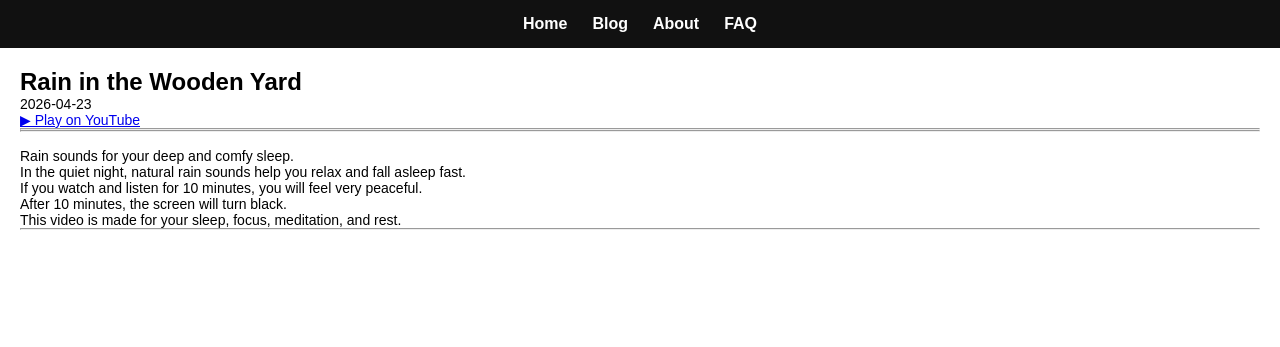
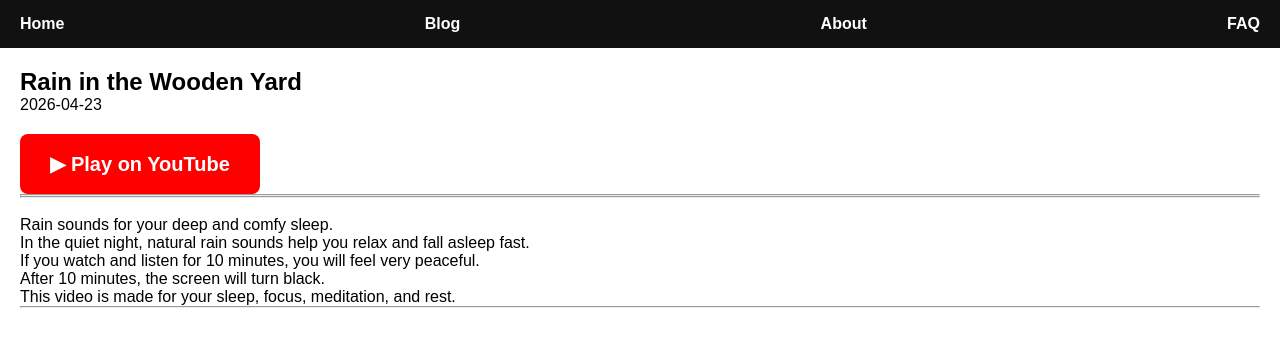
Before and after one commit to choijangwook/rain-deep-sleep, a Jekyll site: the page built from _posts/2026-04-23-나무집마당의 빗소리.md, in a window 1280 px wide. Shown: the top 347 px of the page. Built offline with Jekyll 4.4.1, drawn with Linux system fonts in a browser that asks for light colours.

Commit message:
Update style.css

```diff
--- a/assets/css/style.css
+++ b/assets/css/style.css
@@ -16,7 +16,7 @@ body {
   margin: 20px 0;
 }
 
-/* NAV (가로 정렬) */
+/* NAV */
 .nav {
   width: 100%;
   background: #111;
@@ -24,11 +24,9 @@ body {
 
 .nav-inner {
   display: flex;
-  flex-direction: row;            /* 🔥 가로 */
-  justify-content: center;        /* 가운데 정렬 */
+  justify-content: space-between;  /* 🔥 좌우 꽉 */
   align-items: center;
-  gap: 25px;
-  padding: 15px 0;
+  padding: 15px 20px;
 }
 
 .nav a {
@@ -92,15 +90,23 @@ body {
   text-align: center;
 }
 
-/* 🔥 리스트 점 제거 */
+/* 리스트 점 제거 */
 ul {
   list-style: none;
   padding-left: 0;
 }
 
-/* 본문 글자 */
-p {
-  font-size: 14px;
+/* 🔥 버튼 크게 */
+.youtube-button {
+  display: inline-block;
+  margin-top: 20px;
+  padding: 18px 30px;
+  font-size: 20px;
+  background: red;
+  color: white;
+  text-decoration: none;
+  border-radius: 8px;
+  font-weight: bold;
 }
 
 /* 모바일 */
@@ -112,4 +118,10 @@ p {
   .main-title {
     font-size: 14px;
   }
+
+  /* 모바일에서는 메뉴 다시 가운데 */
+  .nav-inner {
+    justify-content: center;
+    gap: 20px;
+  }
 }
```
